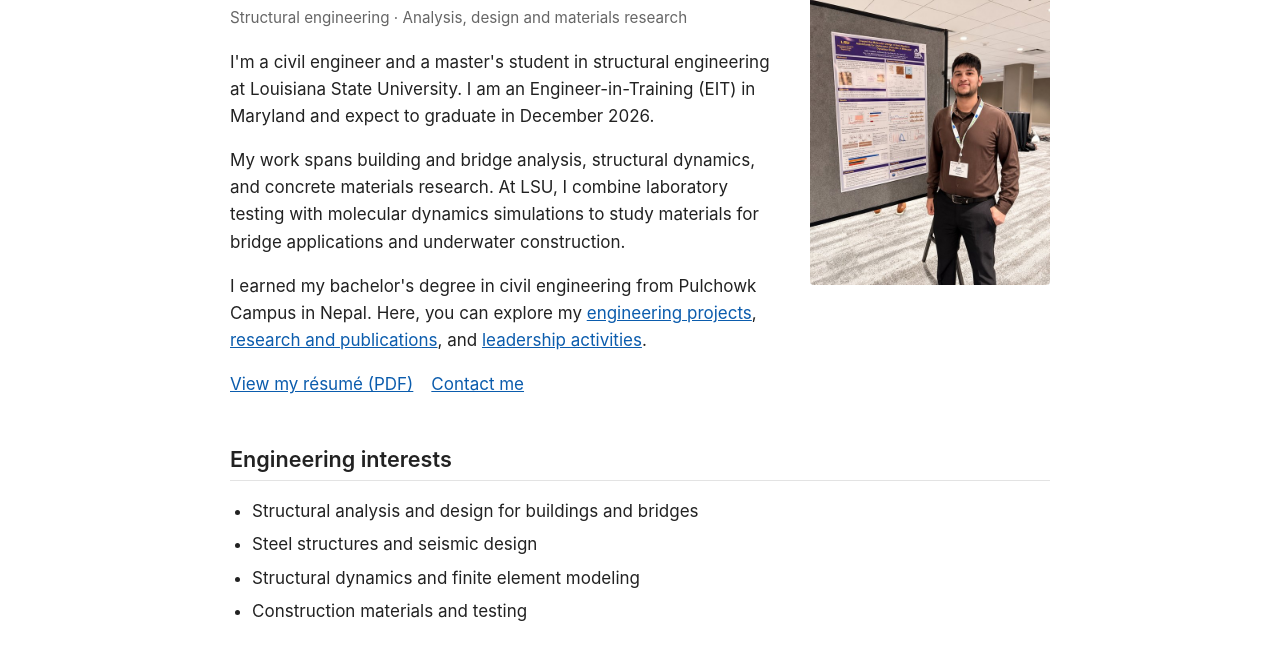
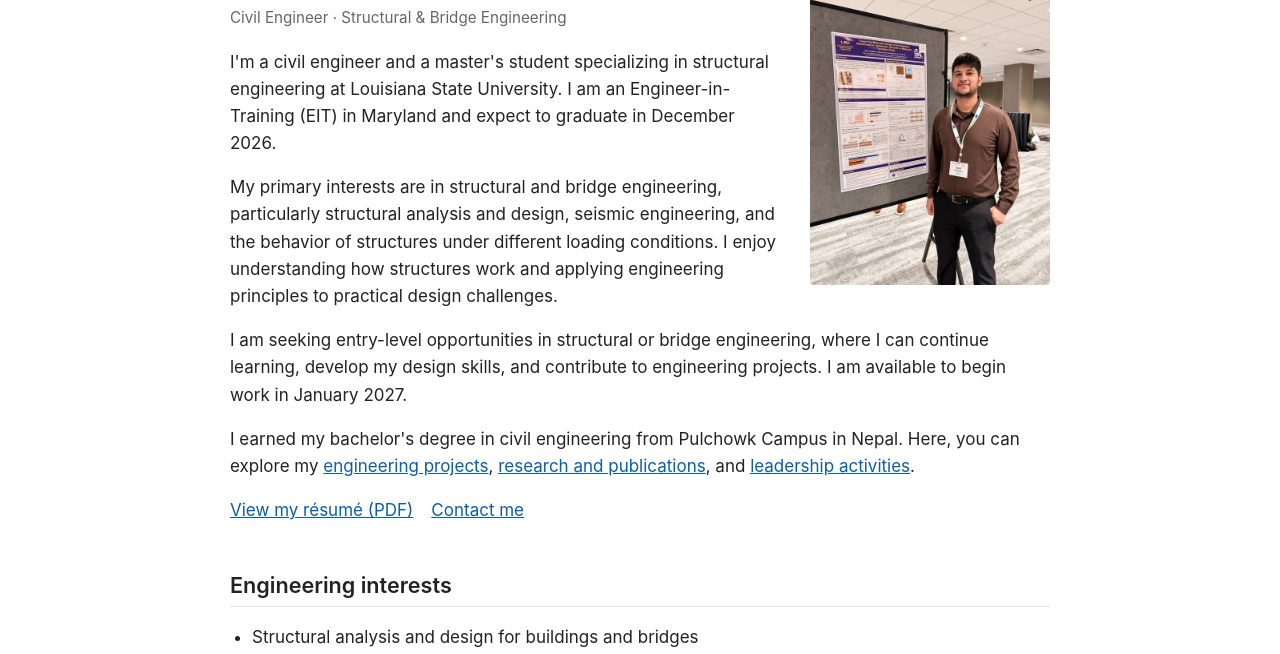
Before and after one commit to sabittimilsina/sabittimilsina.github.io, a plain HTML site: page index.html in a window 1280 px wide. Shown: the part 145-799 px from the top of the page. Drawn offline with Linux system fonts and the light colour scheme.

Commit message:
Focus homepage introduction on structural and bridge engineering
Update only the homepage tagline and introduction to describe career interests and entry-level availability.

```diff
--- a/index.html
+++ b/index.html
@@ -24,9 +24,10 @@
   <div class="container">
 <img class="photo" src="images/photo.jpg" alt="Sabit Timilsina">
 <h1>Sabit Timilsina, EIT</h1>
-<p class="meta" style="margin-bottom:1.2em">Structural engineering &middot; Analysis, design and materials research</p>
-<p>I'm a civil engineer and a master's student in structural engineering at Louisiana State University. I am an Engineer-in-Training (EIT) in Maryland and expect to graduate in December 2026.</p>
-<p>My work spans building and bridge analysis, structural dynamics, and concrete materials research. At LSU, I combine laboratory testing with molecular dynamics simulations to study materials for bridge applications and underwater construction.</p>
+<p class="meta" style="margin-bottom:1.2em">Civil Engineer &middot; Structural &amp; Bridge Engineering</p>
+<p>I'm a civil engineer and a master's student specializing in structural engineering at Louisiana State University. I am an Engineer-in-Training (EIT) in Maryland and expect to graduate in December 2026.</p>
+<p>My primary interests are in structural and bridge engineering, particularly structural analysis and design, seismic engineering, and the behavior of structures under different loading conditions. I enjoy understanding how structures work and applying engineering principles to practical design challenges.</p>
+<p>I am seeking entry-level opportunities in structural or bridge engineering, where I can continue learning, develop my design skills, and contribute to engineering projects. I am available to begin work in January 2027.</p>
 <p>I earned my bachelor's degree in civil engineering from Pulchowk Campus in Nepal. Here, you can explore my <a href="projects.html">engineering projects</a>, <a href="research.html">research and publications</a>, and <a href="leadership.html">leadership activities</a>.</p>
 <p class="links"><a href="resume.pdf">View my r&eacute;sum&eacute; (PDF)</a><a href="#contact">Contact me</a></p>
 <h2>Engineering interests</h2>
```
